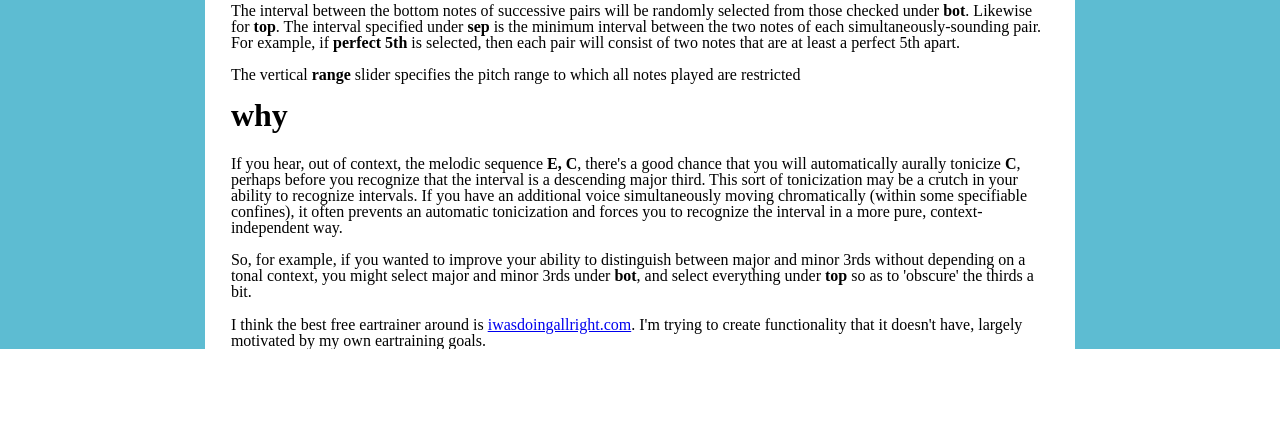
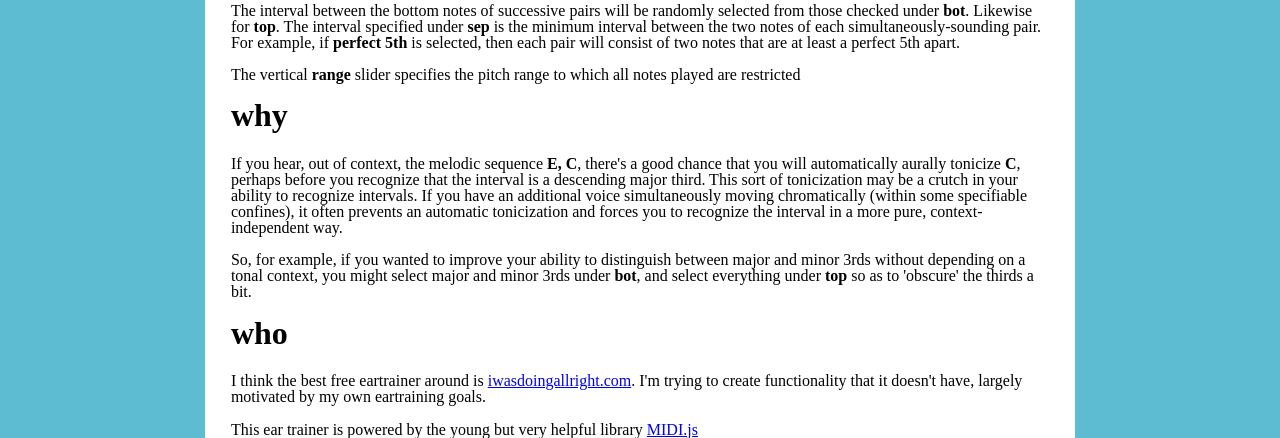
Before and after one commit to ntowbinj/flasksite, a Flask app: template FlaskApp/templates/home.html in a window 1280 px wide. Shown: the part 630-1068 px from the top of the page. Before the commit the page ends 979 px from the top, so only its background shows below. Run offline with Flask 2, Linux system fonts and the light colour scheme; the template is opened without the code that fills it, so the values that code supplies are empty; some libraries are stand-ins or nearby versions.

Commit message:
credit due

```diff
--- a/FlaskApp/templates/home.html
+++ b/FlaskApp/templates/home.html
@@ -62,6 +62,8 @@
         <h1>why</h1>
         <p>If you hear, out of context, the melodic sequence <b>E, C</b>, there's a good chance that you will automatically aurally tonicize <b>C</b>, perhaps before you recognize that the interval is a descending major third.  This sort of tonicization may be a crutch in your ability to recognize intervals. If you have an additional voice simultaneously moving chromatically (within some specifiable confines), it often prevents an automatic tonicization and forces you to recognize the interval in a more pure, context-independent way.</p>
         <p>So, for example, if you wanted to improve your ability to distinguish between major and minor 3rds without depending on a tonal context, you might select major and minor 3rds under <b>bot</b>, and select everything under <b>top</b> so as to 'obscure' the thirds a bit.</p>
+        <h1>who</h1>
         <p>I think the best free eartrainer around is <a href="http://www.iwasdoingallright.com/tools/ear_training/main/">iwasdoingallright.com</a>. I'm trying to create functionality that it doesn't have, largely motivated by my own eartraining goals.</p>
+        <p>This ear trainer is powered by the young but very helpful library <a href="http://mudcu.be/midi-js/">MIDI.js</a></p>
     </div>
 {% endblock %}
```
